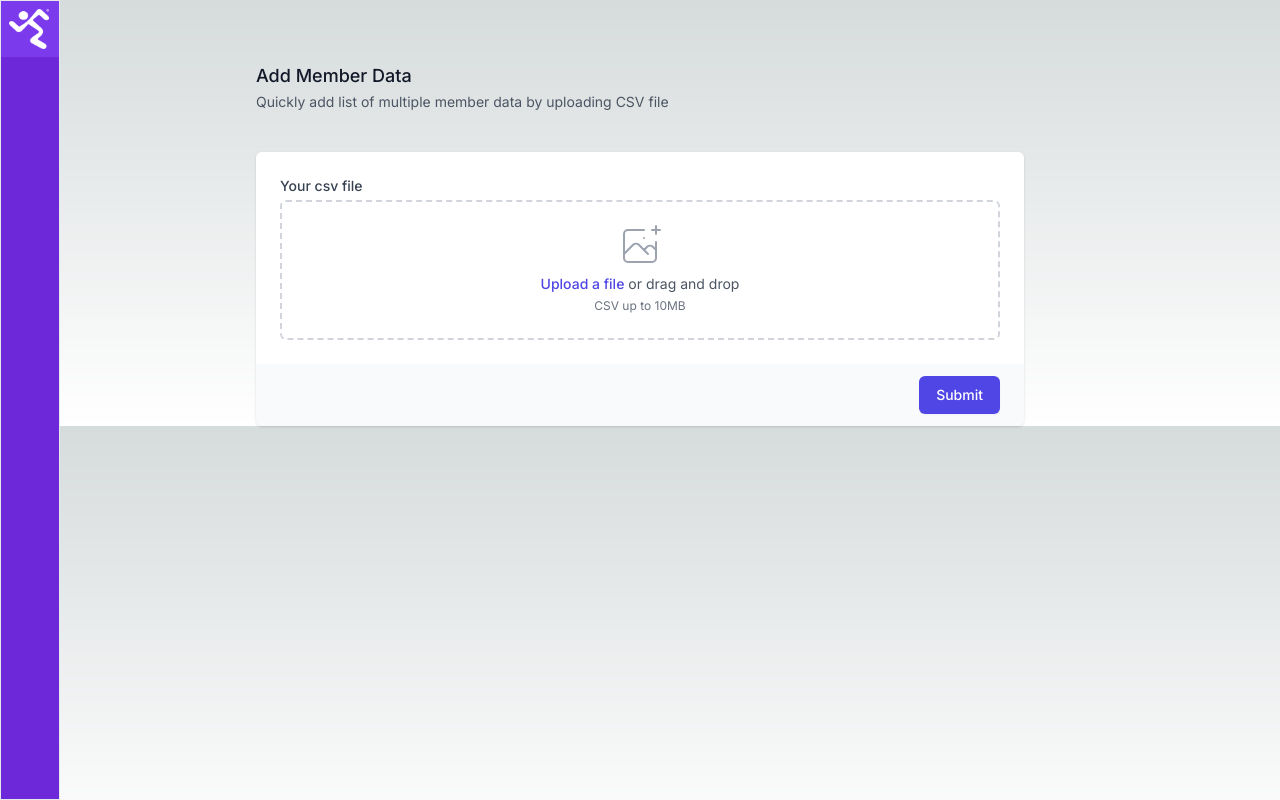
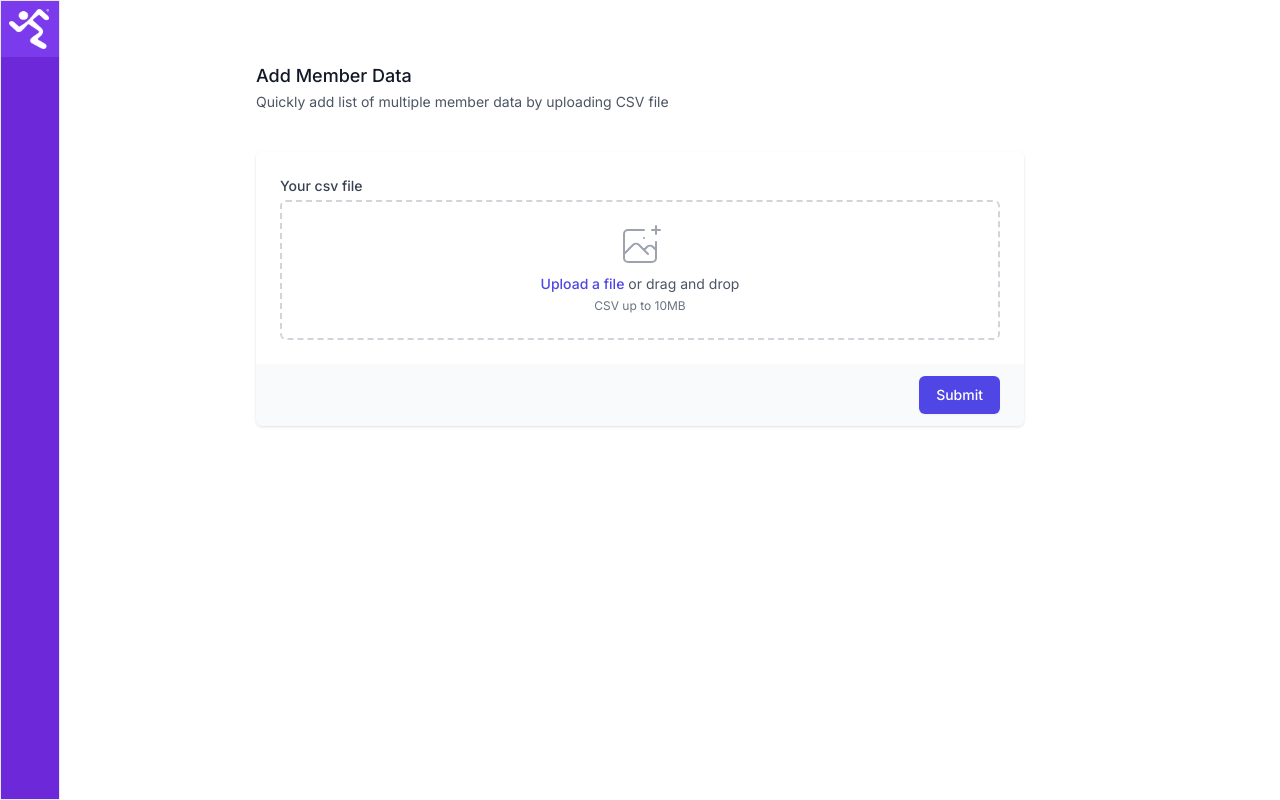
Before and after one commit to jomerventolero/upload_data, a Next.js app: page / in a window 1280 px wide. Built offline with nearby package versions, Linux system fonts and the light colour scheme.

Commit message:
fix: white background

```diff
--- a/src/app/globals.css
+++ b/src/app/globals.css
@@ -17,13 +17,7 @@
 }
 
 body {
-  color: rgb(var(--foreground-rgb));
-  background: linear-gradient(
-      to bottom,
-      transparent,
-      rgb(var(--background-end-rgb))
-    )
-    rgb(var(--background-start-rgb));
+  color: rgb(255,255,255,1);
 }
 
 @layer utilities {
```
